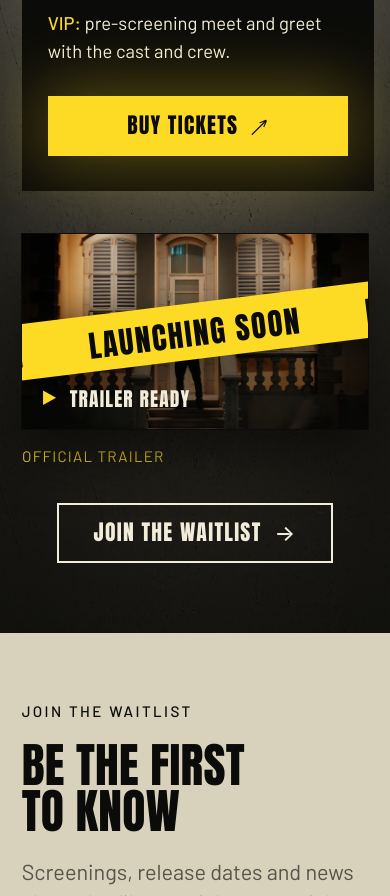
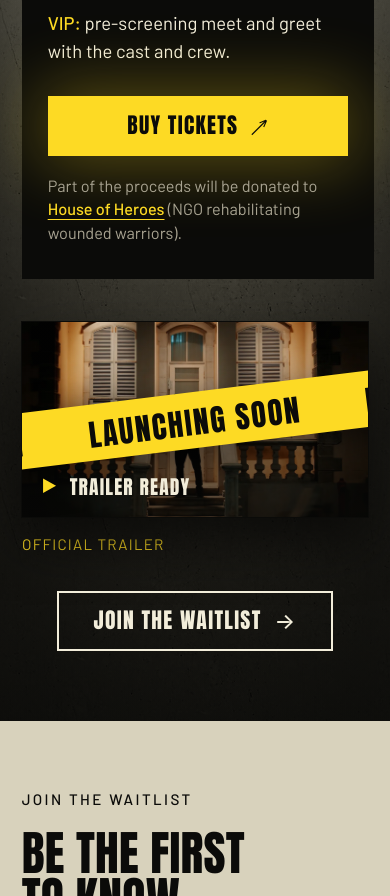
Before and after one commit to rberdahcanet-aicn/aicy-site, a plain HTML site: page index.html in a window 390 px wide. Shown: the part 1207-2103 px from the top of the page. Drawn offline with Linux system fonts and the light colour scheme.

Commit message:
Tel Aviv premiere card: House of Heroes proceeds note beside Buy tickets
Co-Authored-By: Claude Opus 5.5 <noreply@anthropic.com>
Claude-Session: https://claude.ai/code/session_01RM9Env8CFnPpxUfbv7H1jz

```diff
--- a/index.html
+++ b/index.html
@@ -221,6 +221,11 @@ h1,h2,h3,p{margin:0}
 .premiere__text{font-size:1.8rem;line-height:1.5;max-width:46ch}
 .premiere__text strong{color:var(--spotlight);font-weight:500}
 .premiere__btn{margin-top:auto}
+.premiere__actions{margin-top:auto;display:flex;align-items:center;gap:2.4rem}
+.premiere__actions .btn{flex:none}
+.premiere__cause{font-size:1.5rem;line-height:1.45;color:var(--ink-muted);max-width:30ch}
+.premiere__cause a{color:var(--spotlight);font-weight:500;text-underline-offset:.25em}
+.premiere__cause a:hover{color:var(--ink)}
 .premiere__text:last-of-type{margin-bottom:1.6rem}
 .nowrap{white-space:nowrap}
 @media (max-width:767px){
@@ -238,6 +243,9 @@ h1,h2,h3,p{margin:0}
   .premiere__date{font-size:2.8rem}
   .premiere__text{font-size:1.7rem}
   .premiere__btn{width:100%}
+  .premiere__actions{flex-direction:column;align-items:stretch;gap:1.6rem}
+  .premiere__actions .btn{width:100%}
+  .premiere__cause{max-width:none}
 }
 .trailer__alt{display:flex;justify-content:space-between;gap:2rem;margin-top:1.4rem;font-size:1.4rem;letter-spacing:.08em;text-transform:uppercase;color:var(--spotlight)}
 .trailer__alt a{text-decoration:none;border-bottom:.1rem solid currentColor}
@@ -492,7 +500,10 @@ h1,h2,h3,p{margin:0}
         <p class="premiere__kind">Premiere special evening</p>
         <p class="premiere__text">Screening followed by a Q&amp;A with Michael Rapaport and director <span class="nowrap">Ruth Berdah-Canet</span>.</p>
         <p class="premiere__text"><strong>VIP:</strong> pre-screening meet and greet with the cast and crew.</p>
-        <a class="btn btn--spot premiere__btn" href="https://www.eventbrite.com/e/invitation-michael-rapaport-live-talk-film-premier-dec-14th-tickets-2004572167314" target="_blank" rel="noopener">Buy tickets <span aria-hidden="true">&#8599;</span></a>
+        <div class="premiere__actions">
+          <a class="btn btn--spot" href="https://www.eventbrite.com/e/invitation-michael-rapaport-live-talk-film-premier-dec-14th-tickets-2004572167314" target="_blank" rel="noopener">Buy tickets <span aria-hidden="true">&#8599;</span></a>
+          <p class="premiere__cause">Part of the proceeds will be donated to <a href="https://houseofheroes.org.il/en/" target="_blank" rel="noopener">House of Heroes</a> (NGO rehabilitating wounded warriors).</p>
+        </div>
       </article>
     </div>
     <div class="trailer-wrap">
```
